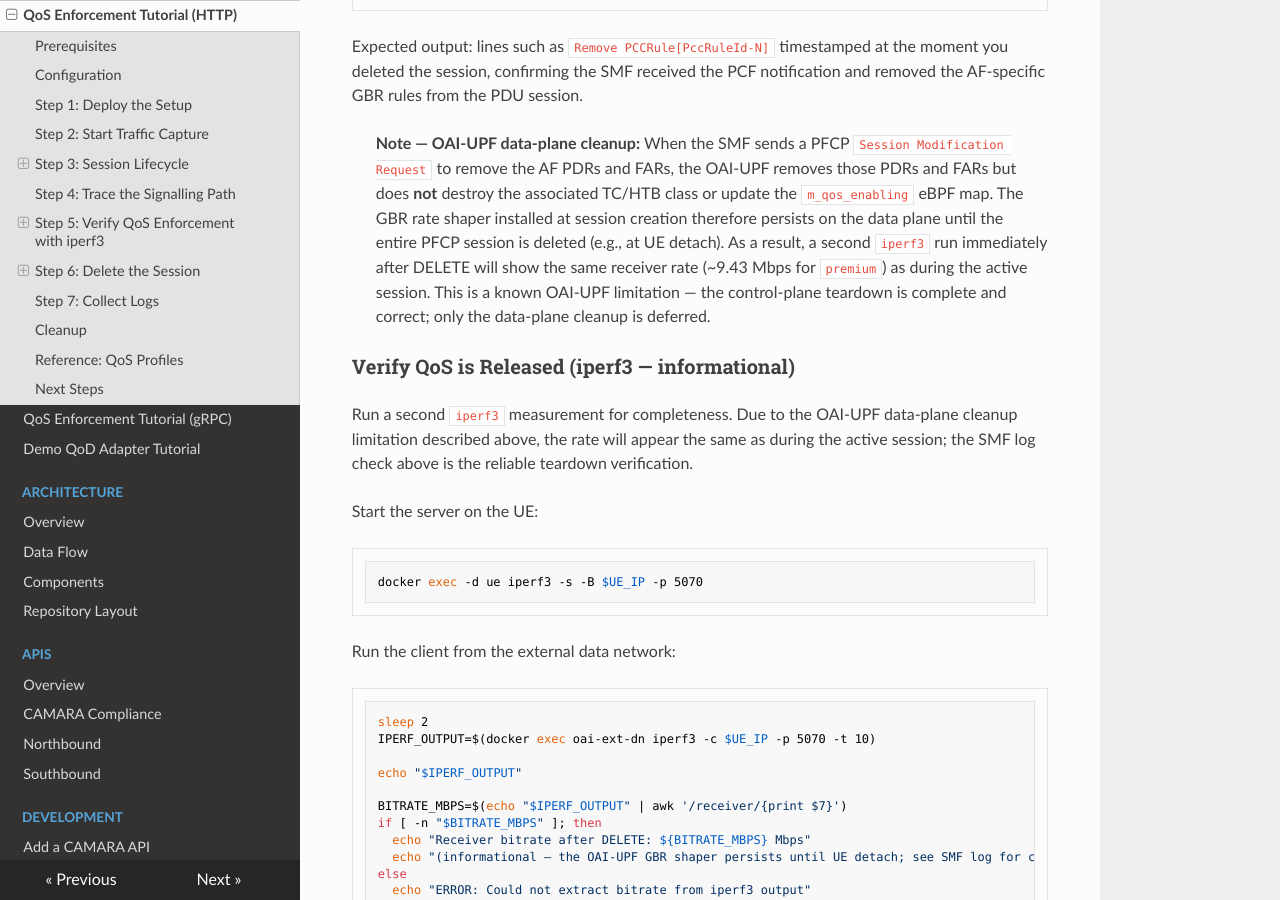
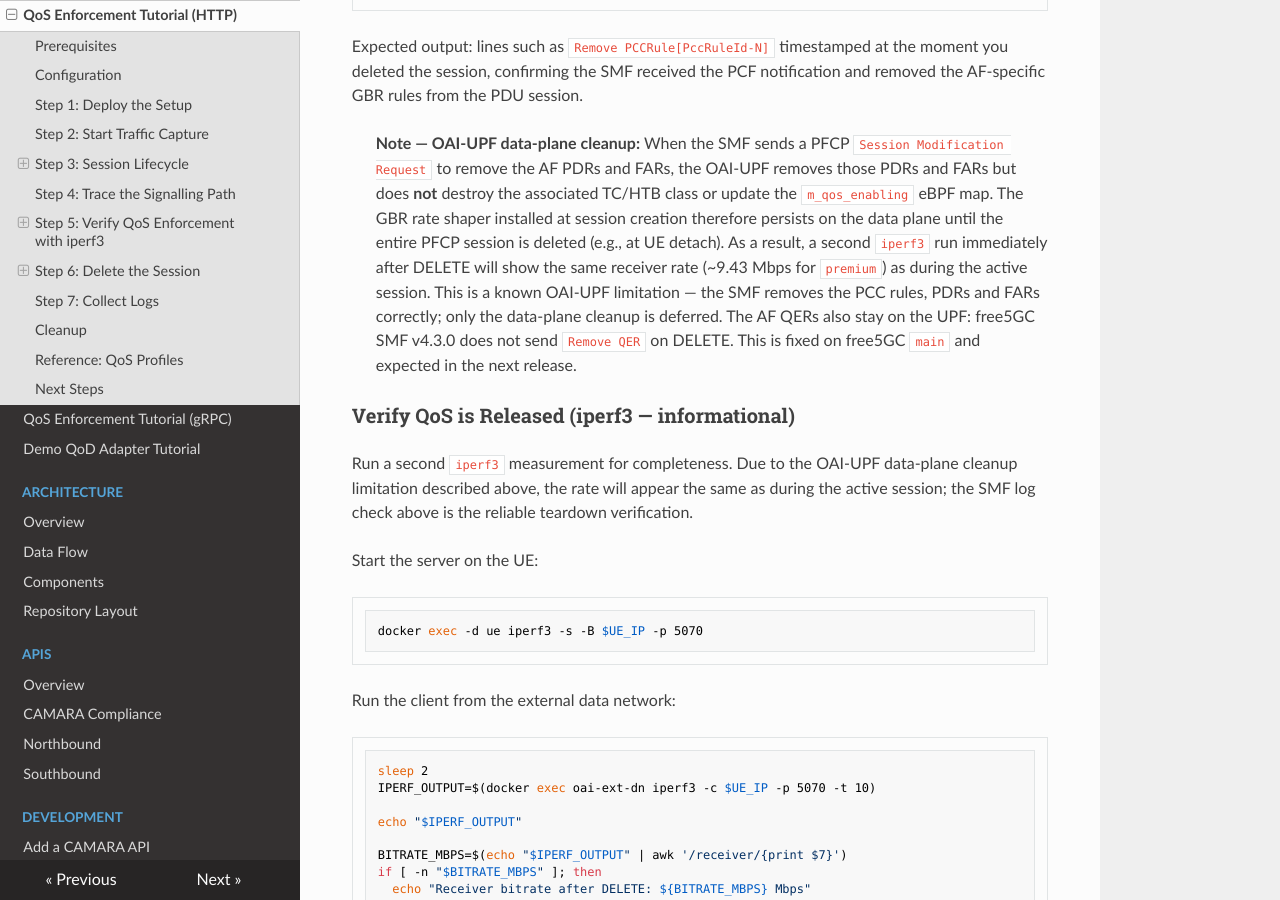
Before and after one commit to phinetech/phine.af, an MkDocs documentation site: the page built from docs/getting-started/06-qos-http-tutorial.md, in a window 1280 px wide and 900 px high, scrolled down 8381 px. Built offline with MkDocs 1.6.1, drawn with Linux system fonts in a browser that asks for light colours; nearby versions of some CDN libraries.

Commit message:
fix: new SMF version, fix of multiple URRs (#33)
* fix: new SMF version, fix of multiple URRs

Signed-off-by: Prateek <prateek.painuly@phine.tech>

* qos-http-tutorial markdown update

Signed-off-by: Prateek <prateek.painuly@phine.tech>

* fix: moved free5gc images to v4.3.0

Signed-off-by: Prateek <prateek.painuly@phine.tech>

---------

Signed-off-by: Prateek <prateek.painuly@phine.tech>

```diff
--- a/docs/getting-started/06-qos-http-tutorial.md
+++ b/docs/getting-started/06-qos-http-tutorial.md
@@ -464,7 +464,7 @@ docker logs smf 2>&1 | grep -i "Remove PCCRule" | tail -10
 
 Expected output: lines such as `Remove PCCRule[PccRuleId-N]` timestamped at the moment you deleted the session, confirming the SMF received the PCF notification and removed the AF-specific GBR rules from the PDU session.
 
-> **Note — OAI-UPF data-plane cleanup:** When the SMF sends a PFCP `Session Modification Request` to remove the AF PDRs and FARs, the OAI-UPF removes those PDRs and FARs but does **not** destroy the associated TC/HTB class or update the `m_qos_enabling` eBPF map. The GBR rate shaper installed at session creation therefore persists on the data plane until the entire PFCP session is deleted (e.g., at UE detach). As a result, a second `iperf3` run immediately after DELETE will show the same receiver rate (~9.43 Mbps for `premium`) as during the active session. This is a known OAI-UPF limitation — the control-plane teardown is complete and correct; only the data-plane cleanup is deferred.
+> **Note — OAI-UPF data-plane cleanup:** When the SMF sends a PFCP `Session Modification Request` to remove the AF PDRs and FARs, the OAI-UPF removes those PDRs and FARs but does **not** destroy the associated TC/HTB class or update the `m_qos_enabling` eBPF map. The GBR rate shaper installed at session creation therefore persists on the data plane until the entire PFCP session is deleted (e.g., at UE detach). As a result, a second `iperf3` run immediately after DELETE will show the same receiver rate (~9.43 Mbps for `premium`) as during the active session. This is a known OAI-UPF limitation — the SMF removes the PCC rules, PDRs and FARs correctly; only the data-plane cleanup is deferred. The AF QERs also stay on the UPF: free5GC SMF v4.3.0 does not send `Remove QER` on DELETE. This is fixed on free5GC `main` and expected in the next release.
 
 ### Verify QoS is Released (iperf3 — informational)
 
```
Also changed, not shown: 9 other files.
